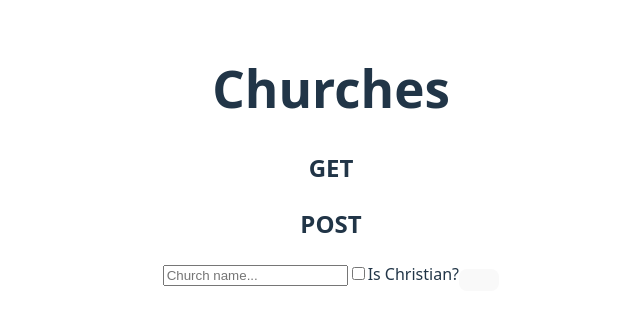
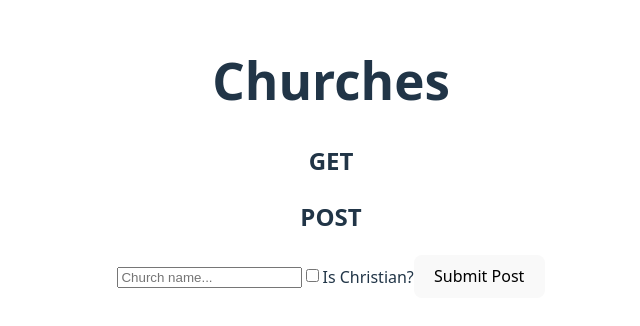
Before and after one commit to SagiBeno/Church_Vercel_Neon, a React (Vite) app in the folder react-app/: page / in a window 1280 px wide. Shown: the part 242-568 px from the top of the page, without its empty margins (309-949 px from the left). Built offline with nearby package versions, Linux system fonts and the light colour scheme.

Commit message:
Add Post form

```diff
--- a/react-app/src/App.jsx
+++ b/react-app/src/App.jsx
@@ -4,6 +4,14 @@ import viteLogo from '/vite.svg'
 import './App.css'
 
 function App() {
+  const [churchName, setChurchName] = useState('');
+  const [isChristian, setChristian] = useState(true);
+
+  const handlePostButtonClick = async ( {churchName, isChristian} ) => {
+    console.log('handlePostButtonClick: ', {churchName, isChristian});
+    // TODO - fetch POST endpoint
+
+  }
 
   return (
     <>
@@ -14,8 +22,8 @@ function App() {
       <form>
         <input type="text" name='church-name-input' placeholder='Church name...'/>
         <input type="checkbox" name='church-is-christian-checkbox' />Is Christian?
-        <button>
-
+        <button onClick={ () => handlePostButtonClick( {churchName, isChristian} )}>
+          Submit Post
         </button>
       </form>
     </>
```
